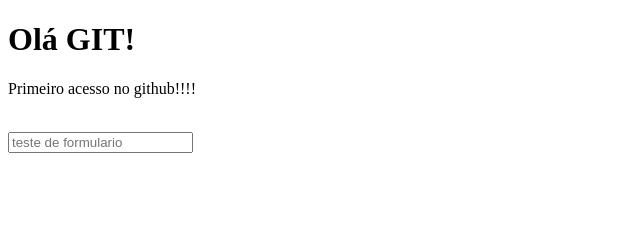
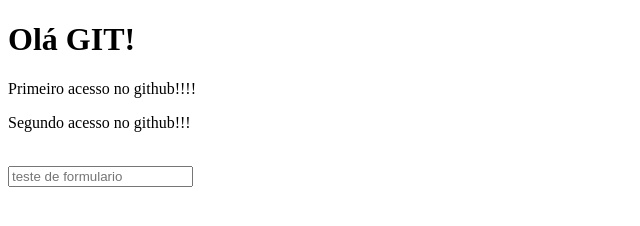
Before and after one commit to mouragama/projetos, a plain HTML site: page index.html in a window 1280 px wide. Shown: the whole page, without its empty margins (0-640 px from the left). Drawn offline with Linux system fonts and the light colour scheme.

Commit message:
Update index.html

```diff
--- a/index.html
+++ b/index.html
@@ -9,6 +9,7 @@
 <body>
     <h1>Olá GIT!</h1>
     <P>Primeiro acesso no github!!!!</P>
+    <p>Segundo acesso no github!!!</p>
     <br>
     <input type="text" placeholder="teste de formulario">
 </body>
```
